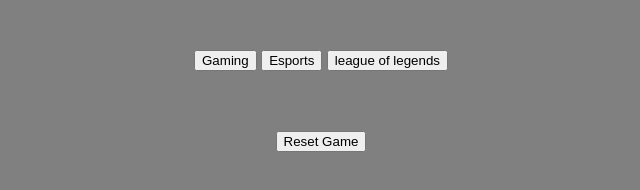
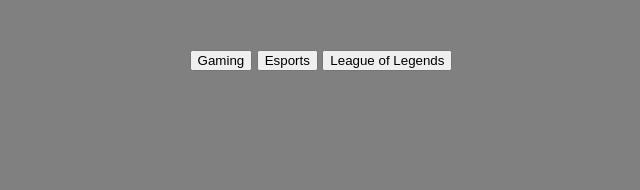
Before and after one commit to Asagutierrez/Trivia-for-the-wicked, a plain HTML site: page index.html in a window 1280 px wide. Shown: the whole page, without its empty margins (319-959 px from the left). Drawn offline with Linux system fonts and the light colour scheme.

Commit message:
fix reset button showing up on catergory page

```diff
--- a/index.html
+++ b/index.html
@@ -11,11 +11,11 @@
     <div class="category-buttons">
         <button class="category-button" onclick="handleClick('Gaming')">Gaming</button>
         <button class="category-button" onclick="handleClick('Esports')">Esports</button>
-        <button class="category-buttons" onclick="handleClick('league of legends')">league of legends</button>
+        <button class="category-buttons" onclick="handleClick('League of Legends')">League of Legends</button>
     </div>
     <div id="question"></div>
     <div id="answers"></div>
     <div id="score"></div>
-    <button id="resetButton">Reset Game</button>
+    <button id="resetButton" hidden>Reset Game</button>
 </body>
 </html>
--- a/js/apps.js
+++ b/js/apps.js
@@ -25,6 +25,7 @@ function initGame() {
   questionElement.textContent = ''
   answersElement.innerHTML = ''
   scoreElement.textContent = ''
+  resetButton.hidden = true
   currQuestionIndex = 0;
   score = 0
 }
@@ -61,6 +62,7 @@ function handleClick(evt) {
   score = 0
   triviaQuestions.length = 0
   triviaQuestions.push(...filteredQuestions)
+  resetButton.hidden = false
   renderGame()
 }
 
@@ -69,6 +71,7 @@ function resetGame() {
   score = 0
   triviaQuestions.length = 0
   triviaQuestions.push(...originalQuestions.filter(question => question.category === currentCategory))
+  resetButton.hidden = true
   renderGame()
 }
 
--- a/js/questons.js
+++ b/js/questons.js
@@ -157,7 +157,7 @@ const triviaQuestions = [
         isAnswer: false
       },
       {
-        answer: 'Microsof',
+        answer: 'Microsoft',
         isAnswer: true
       },
     ],
@@ -361,7 +361,7 @@ const triviaQuestions = [
     ],
   },
   {
-    category: 'league of legends',
+    category: 'League of Legends',
     question: 'What is the name of the continent where the city of Demacia and Noxus are located?',
     answers: [
       {
@@ -379,7 +379,7 @@ const triviaQuestions = [
     ],
   },
   {
-    category: 'league of legends',
+    category: 'League of Legends',
     question: 'Which champions weapon of choice is a rocket launcher?',
     answers: [
       {
@@ -397,7 +397,7 @@ const triviaQuestions = [
     ],
   },
   {
-    category: 'league of legends',
+    category: 'League of Legends',
     question: 'Who is the Undead Juggernaut?',
     answers: [
       {
@@ -415,7 +415,7 @@ const triviaQuestions = [
     ],
   },
   {
-    category: 'league of legends',
+    category: 'League of Legends',
     question: 'Who was the first champion ever designed?',
     answers: [
       {
@@ -433,7 +433,7 @@ const triviaQuestions = [
     ],
   },
   {
-    category: 'league of legends',
+    category: 'League of Legends',
     question: 'Who was the first champion to receive a legendary skin?',
     answers: [
       {
@@ -451,7 +451,7 @@ const triviaQuestions = [
     ],
   },
   {
-    category: 'league of legends',
+    category: 'League of Legends',
     question: 'Which champion is known as the “Eye of the Void”?',
     answers: [
       {
@@ -469,7 +469,7 @@ const triviaQuestions = [
     ],
   },
   {
-    category: 'league of legends',
+    category: 'League of Legends',
     question: 'Which champion is a sentient weapon?',
     answers: [
       {
@@ -487,7 +487,7 @@ const triviaQuestions = [
     ],
   },
   {
-    category: 'league of legends',
+    category: 'League of Legends',
     question: 'Which champion is known as the Tiny Master of Evil?',
     answers: [
       {
@@ -523,7 +523,7 @@ const triviaQuestions = [
     ],
   },
   {
-    category: 'league of legends',
+    category: 'League of Legends',
     question: 'Who is known as the Hand of Noxus?',
     answers: [
       {
```
